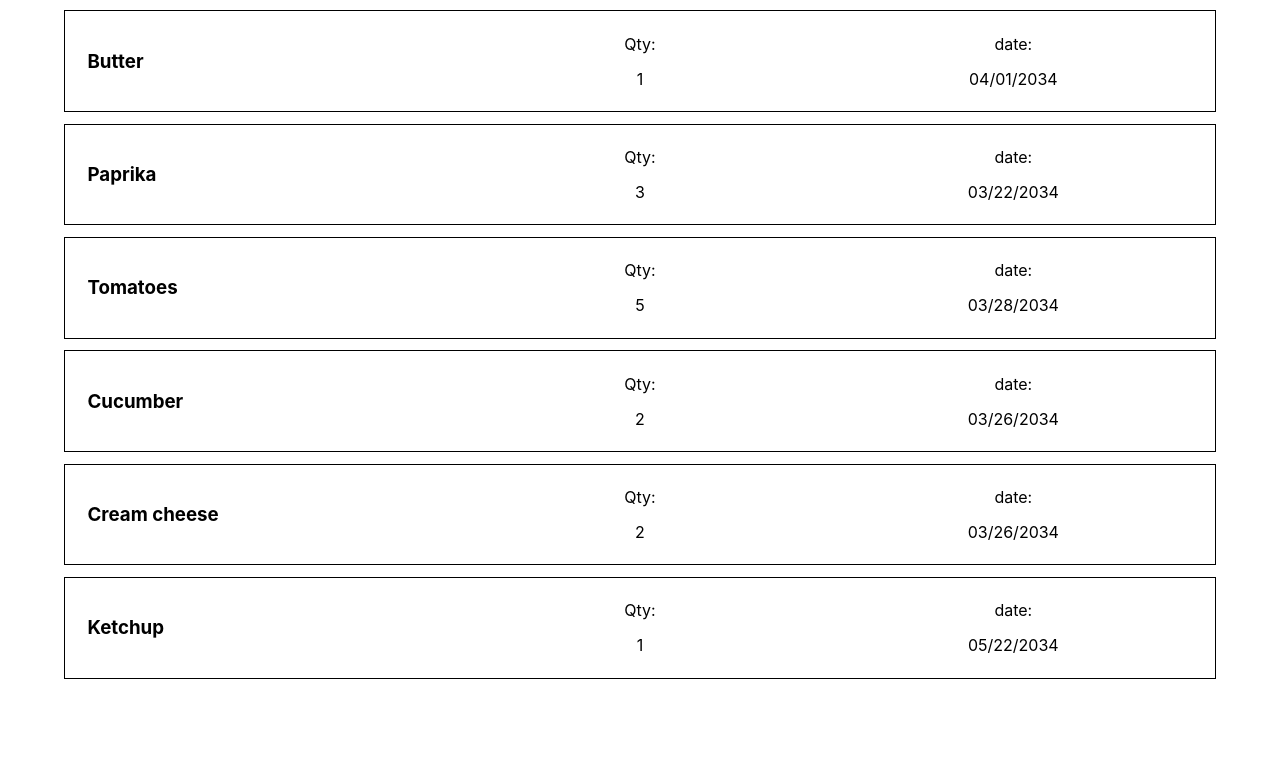
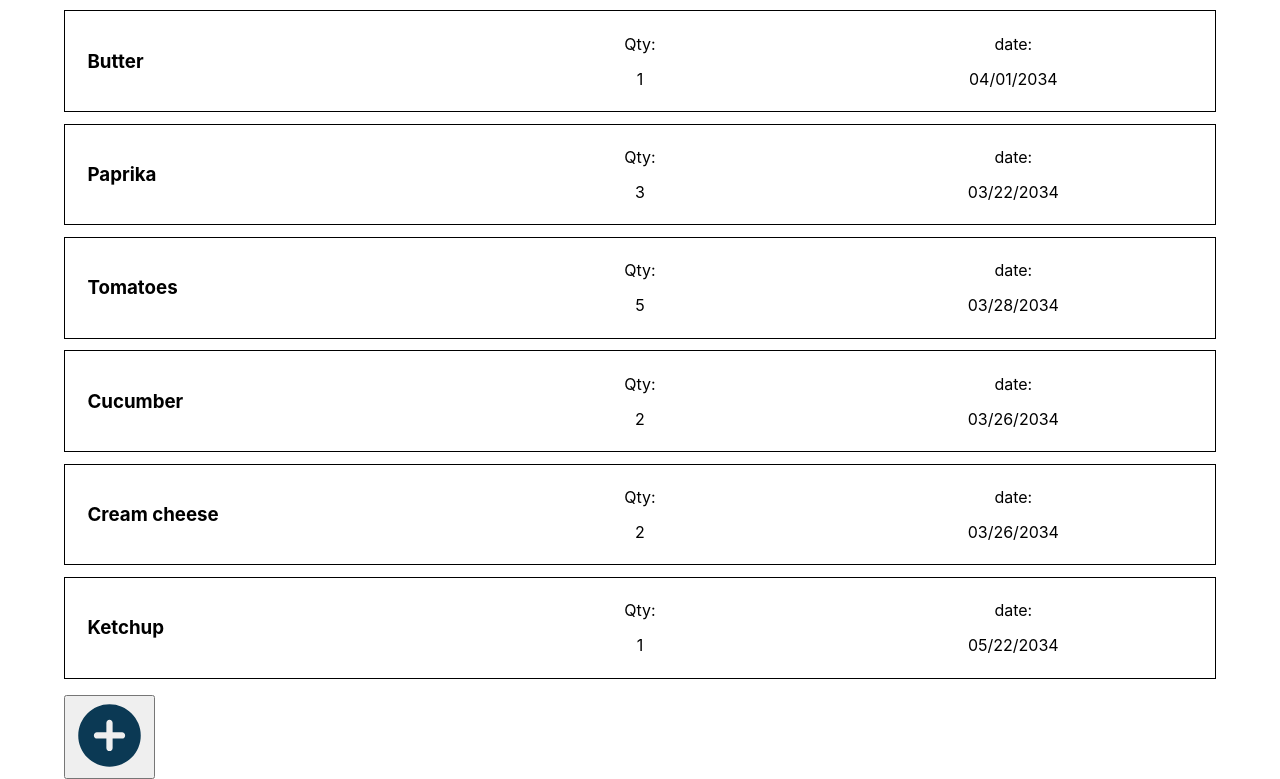
Before and after one commit to NeeleWaehnke/capstone-project, a Next.js app: page / in a window 1280 px wide. Shown: the part 525-1304 px from the top of the page. Before the commit the page ends 1220 px from the top, so only its background shows below. Built offline with nearby package versions, Linux system fonts and the light colour scheme.

Commit message:
Add button to create new items

```diff
--- /dev/null
+++ b/components/AddButton.js
@@ -0,0 +1,9 @@
+import AddIcon from '../public/assets/add-icon.svg';
+
+export default function AddButton() {
+  return (
+    <button>
+      <AddIcon />
+    </button>
+  );
+}
--- /dev/null
+++ b/components/Footer.js
@@ -0,0 +1,9 @@
+import AddButton from './AddButton';
+
+export default function Footer() {
+  return (
+    <footer>
+      <AddButton />
+    </footer>
+  );
+}
--- a/next.config.js
+++ b/next.config.js
@@ -13,6 +13,14 @@ const nextConfig = {
       // },
     ],
   },
+  webpack(config) {
+    config.module.rules.push({
+      test: /\.svg$/i,
+      issuer: /\.[jt]sx?$/,
+      use: ['@svgr/webpack'],
+    });
+    return config;
+  },
 };
 
 module.exports = nextConfig;
--- a/package.json
+++ b/package.json
@@ -29,6 +29,7 @@
     "@storybook/manager-webpack5": "^6.5.13",
     "@storybook/react": "^6.5.13",
     "@storybook/testing-library": "^0.0.13",
+    "@svgr/webpack": "^6.5.1",
     "@testing-library/jest-dom": "^5.16.5",
     "@testing-library/react": "^13.4.0",
     "@testing-library/user-event": "^14.4.3",
--- a/pages/index.js
+++ b/pages/index.js
@@ -1,11 +1,13 @@
 import ItemList from '../components/ItemList';
 import Header from '../components/Header';
+import Footer from '../components/Footer';
 
 export default function Home() {
   return (
     <>
       <Header />
       <ItemList />
+      <Footer />
     </>
   );
 }
```
Also changed, not shown: public/assets/add-icon.svg (added), 1 other file (tests, documents, lock files or other folders).
